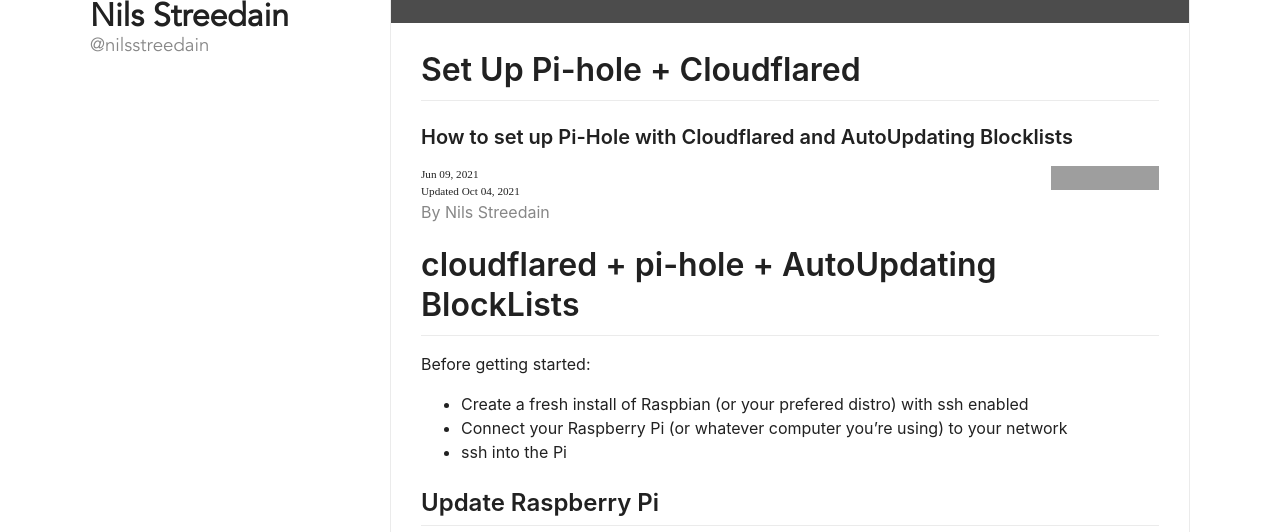
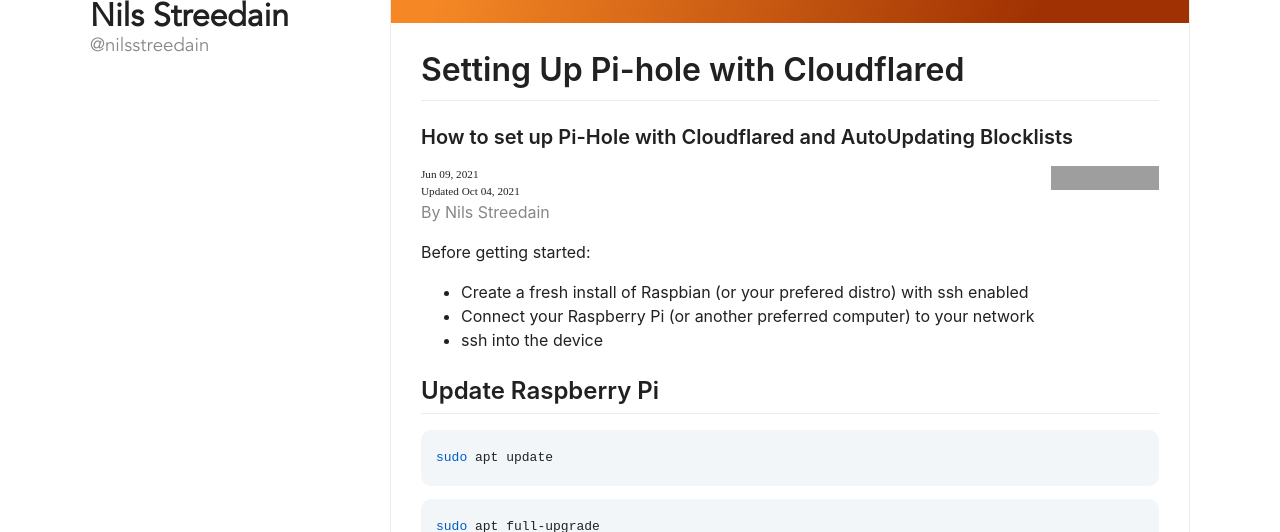
Before and after one commit to nilsstreedain/nilsstreedain.com, a Jekyll site: the page built from blog/_posts/2021-06-09-setting-up-pi-hole-with-cloudflared.md, in a window 1280 px wide and 900 px high, cut to the strip 368-900 px from the top of the window. Built offline with Jekyll 4.4.1, drawn with Linux system fonts in a browser that asks for light colours; some of the changed text lies outside the part shown; grey boxes are pictures that could not be loaded.

Commit message:
archived post cleanup

````diff
--- a/blog/_posts/2021-06-09-set-up-pi-hole-+-cloudflared.md
+++ b/blog/_posts/2021-06-09-setting-up-pi-hole-with-cloudflared.md
@@ -1,15 +1,13 @@
 ---
-title: Set Up Pi-hole + Cloudflared
+title: Setting Up Pi-hole with Cloudflared
 subtitle: How to set up Pi-Hole with Cloudflared and AutoUpdating Blocklists
-image: /assets/img/pi-hole+cloudflared.png
+image: /assets/img/phole-cloudflared.png
 last_updated: 2021-10-04
 ---
-
-# cloudflared + pi-hole + AutoUpdating BlockLists
 Before getting started:
 - Create a fresh install of Raspbian (or your prefered distro) with ssh enabled
-- Connect your Raspberry Pi (or whatever computer you're using) to your network
-- ssh into the Pi
+- Connect your Raspberry Pi (or another preferred computer) to your network
+- ssh into the device
 
 ## Update Raspberry Pi
 ```bash
@@ -30,9 +28,9 @@
 sudo raspi-config
 ```
 
-Set Raspberry Pi Country (raspi-config > Localisation Options > WLAN Country)
+Set Raspberry Pi Country (`raspi-config` > `Localisation Options` > `WLAN Country`)
 
-Change Raspberry Pi Hostname (raspi-config > System Options > Hostname)
+Change Raspberry Pi Hostname (`raspi-config` > `System Options > Hostname`)
 
 ## Setup Cloudflared
 Install Cloudflared
@@ -71,7 +69,7 @@
 ```
 
 ### Update Cloudflared weekly
-Create a monthly cron job called updatecloudflared
+Create a monthly cron job called `updatecloudflared`
 ```bash
 sudo nano /etc/cron.weekly/updatecloudflared
 ```
@@ -93,7 +91,7 @@
 ## Setup Pi-Hole
 Install Pi-Hole and follow the steps in the user interface
 
-Make sure to set the upstream DNS to 127.0.0.1#5053 for IPv4 and ::1#5053 for IPv6
+Make sure to set the upstream DNS to `127.0.0.1#5053` for IPv4 and `::1#5053` for IPv6
 ```bash
 sudo curl -sSL https://install.pi-hole.net | bash
 ```
@@ -141,7 +139,7 @@
 ```
 
 ### Update pi-hole lists daily
-Create a daily cron job called updatelists
+Create a daily cron job called `updatelists`
 ```bash
 sudo nano /etc/cron.daily/updatelists
 ```
````
Also changed, not shown: blog/_posts/2021-05-17-setting-up-pi-hole-with-unbound.md (renamed from blog/_posts/2021-05-17-set-up-pi-hole-+-unbound.md, +2 -4 lines), blog/_posts/2021-09-01-setting-up-raspberry-pi-docker-server.md (renamed from blog/_posts/2021-09-01-set-up-raspberry-pi-docker-server.md, +44 -46 lines), blog/_posts/2021-09-21-enabling-dal-plugins-on-macos.md (added, +33 -0 lines), blog/_posts/2021-09-21-macos-dal-webcam-workaround.md (deleted, +0 -35 lines), assets/img/duo-bypass.png, assets/img/macOS-webcam.png, assets/img/phole-cloudflared.png (added), assets/img/phole-unbound.png (added), assets/img/pi-hole+cloudflared.png (deleted), assets/img/pi-hole+unbound.png (deleted), assets/img/raspberry-pi+docker.png (deleted), assets/img/rpi-docker.png (added).
